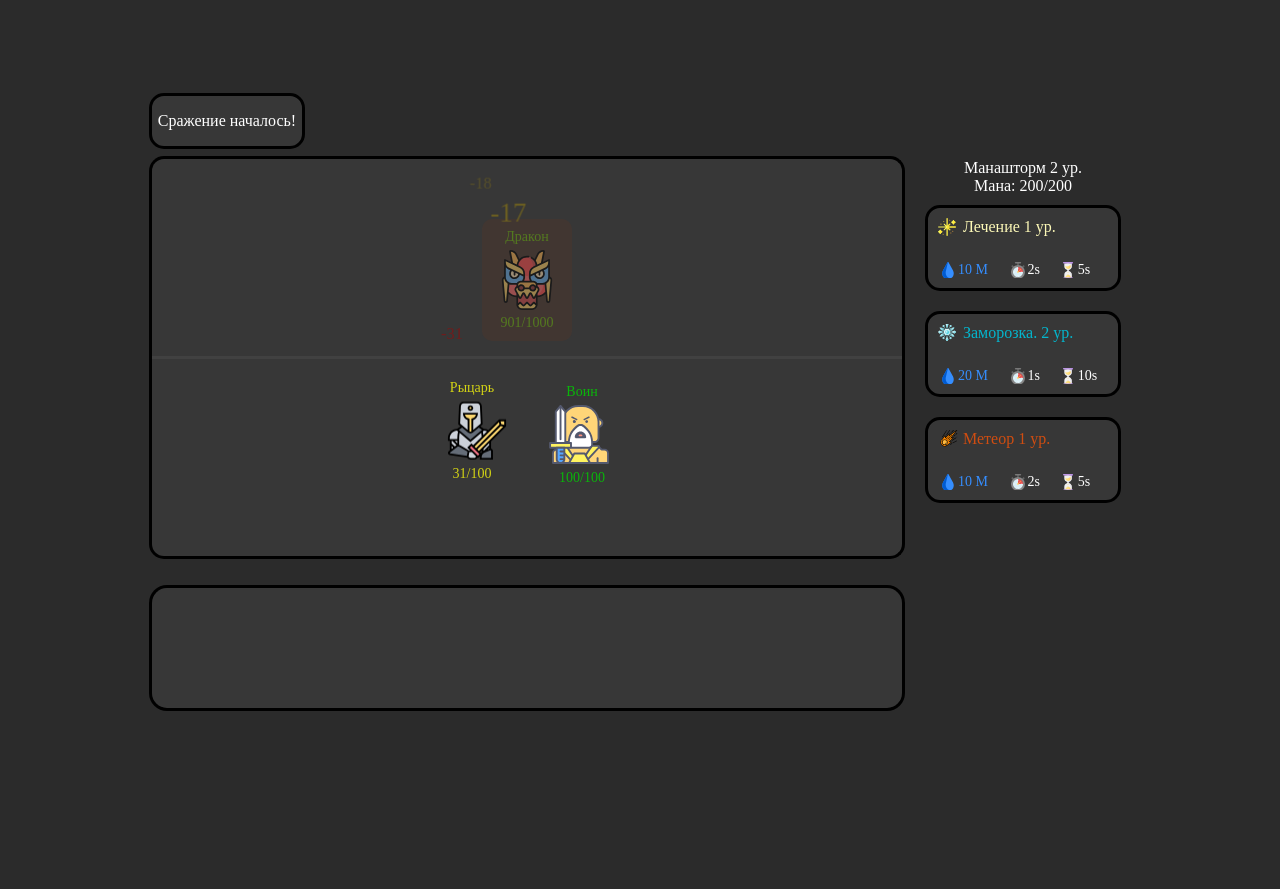
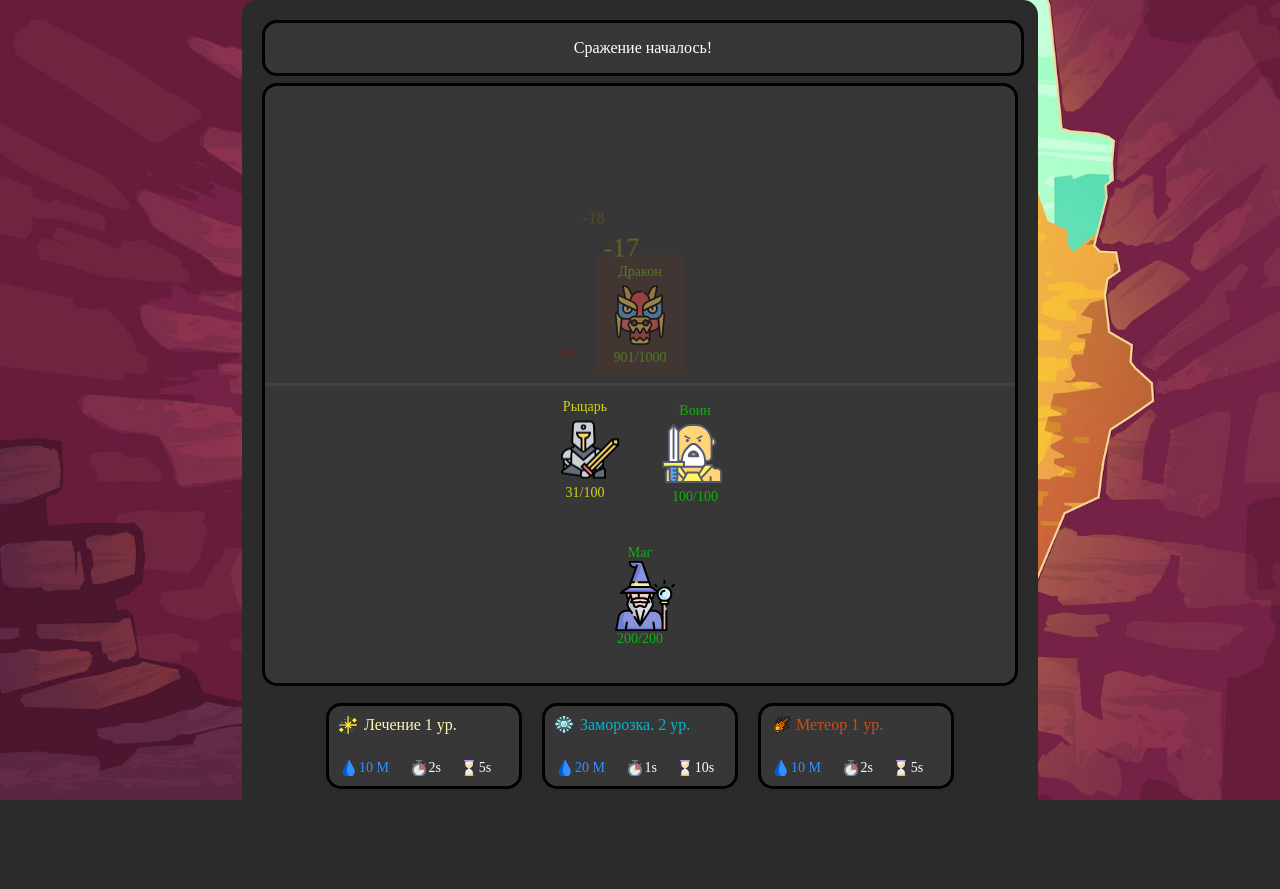
Before and after one commit to Maxmarok/game, a PHP site: page /index.html in a window 1280 px wide. Before the commit the page ends 711 px from the top, so only its background shows below. Run offline with PHP 8.4, Linux system fonts and the light colour scheme.

Commit message:
new interface

```diff
--- a/app.css
+++ b/app.css
@@ -2,8 +2,8 @@
 
 body {
     display: flex;
-    background: #2b2b2b;
     height: 100vh;
+    background: #2b2b2b url("img/background.jpg") no-repeat center/cover;
 }
 
 p.text_danger {
@@ -34,6 +34,9 @@ p.text_mana {
     /*width: 100vw;*/
     /*height: 100vh;*/
     margin: auto;
+    padding: 20px;
+    border-radius: 15px;
+    background: #2b2b2b;
 }
 
 .main_content {
@@ -47,7 +50,7 @@ p.text_mana {
     display: flex;
     justify-content: center;
     align-items: center;
-    width: 150px;
+    width: 100%;
     height: 50px;
     margin-bottom: 10px;
     border: 3px solid black;
@@ -75,6 +78,7 @@ p.text_mana {
 }
 
 .main_hero {
+    display: none;
     margin-left: 10px;
     /*width: 150px;*/
     text-align: center;
@@ -82,12 +86,12 @@ p.text_mana {
 
 .main_block {
     display: flex;
-    flex-direction: row;
-    justify-content: center;
-    align-items: flex-start;
+    flex-direction: column;
+        /*justify-content: center;*/
+    align-items: center;
     /*width: calc(100% - 56px);*/
     width: 700px;
-    height: 200px;
+    height: 300px;
     /*height: calc(35% - 6px);*/
     padding: 0 25px;
     margin: -3px auto;
@@ -97,7 +101,6 @@ p.text_mana {
 }
 
 .main_block.player {
-    align-items: flex-end;
     border-top: 0;
     border-radius: 0 0 15px 15px;
 }
@@ -105,10 +108,6 @@ p.text_mana {
 .main_block.enemy {
     border-bottom: 0;
     border-radius: 15px 15px 0 0;
-}
-
-.main_army {
-    transition: 1s;
 }
 
 .main_block.player .main_army {
@@ -122,13 +121,13 @@ p.text_mana {
 }
 
 .main.fight .main_block.player .main_army {
-    margin-bottom: 50px;
+    margin-bottom: auto;
     margin-top: 0;
 }
 
 .main.fight .main_block.enemy .main_army {
     margin-bottom: 0;
-    margin-top: 50px;
+    margin-top: auto;
 }
 
 .main_panel {
@@ -138,7 +137,7 @@ p.text_mana {
 }
 
 .main_panel.player {
-    margin: auto;
+    margin: 10px auto;
 }
 
 .main_panel.enemy {
@@ -147,10 +146,11 @@ p.text_mana {
 
 .main_army {
     display: flex;
-    flex-direction: row;
+    flex-direction: column;
     justify-content: flex-start;
     align-items: center;
     max-width: 50%;
+    transition: 1s;
 }
 
 .block_line {
@@ -182,7 +182,7 @@ p.text_mana {
 
 .panel_skills {
     display: flex;
-    flex-direction: column;
+    flex-direction: row;
 }
 
 .panel_item {
--- a/app.js
+++ b/app.js
@@ -113,11 +113,11 @@ window.onload = function(){
 
     let mainLogs = document.createElement('div');
     mainLogs.className = 'main_logs';
-    document.getElementById('main').append(mainLogs);
+    //document.getElementById('main').append(mainLogs);
 
     let mainLogsContent = document.createElement('div');
     mainLogsContent.className = 'main_logs_content';
-    mainLogs.append(mainLogsContent);
+    //mainLogs.append(mainLogsContent);
 
     let mainBanner = document.createElement('div');
     mainBanner.className = 'main_banner ready';
@@ -567,7 +567,7 @@ window.onload = function(){
 
         panelItems(playerSpells.spells(), playerPanelSpells);
 
-        block.append(playerPanel);
+        document.getElementById('main').append(playerPanel);
 
         let playerCastBar = document.createElement('div');
         playerCastBar.className = 'panel_cast_bar';
--- a/index.html
+++ b/index.html
@@ -2,11 +2,11 @@
 <html lang="en">
 <head>
     <meta charset="UTF-8">
-    <title>Epic Adventure</title>
+    <title>Пещера дракона</title>
     <link href="favicon.png?v=2" rel="icon" />
     <link rel="shortcut icon" href="favicon.png" type="image/png">
     <link rel="apple-touch-icon" sizes="180x180" href="apple-touch-icon.png">
-    <link href="app.css?v=32223222222222233" type="text/css" rel="stylesheet" />
+    <link href="app.css?v=322233222222222233" type="text/css" rel="stylesheet" />
     <script type="text/javascript" src="app.js?v=22m23321333323522"></script>
     <meta name="viewport" content="width=device-width, initial-scale=1, maximum-scale=1" />
 </head>
@@ -74,6 +74,25 @@
                                 </div>
                             </div>
                         </div>
+
+                        <div class="block_line army">
+                            <div class="block_unit fine" name="Манашторм" resist="20" attack="15-25" armor="70" speed="2500" side="player">
+                                <div class="unit_description">
+                                    <p>Маг</p>
+                                </div>
+
+                                <div class="unit_avatar" style="background-image:url('img/wizard.svg'); background-position: 20px;"></div>
+
+                                <div class="unit_hp">
+                                    <div class="unit_hp_value">
+                                        <p>200/200</p>
+                                    </div>
+                                    <div class="unit_hp_bar">
+                                        <div class="unit_hp_bar_fill"></div>
+                                    </div>
+                                </div>
+                            </div>
+                        </div>
                     </div>
                 </div>
             </div>
```
Also changed, not shown: img/background.jpg (added), img/wizard.svg (added).
